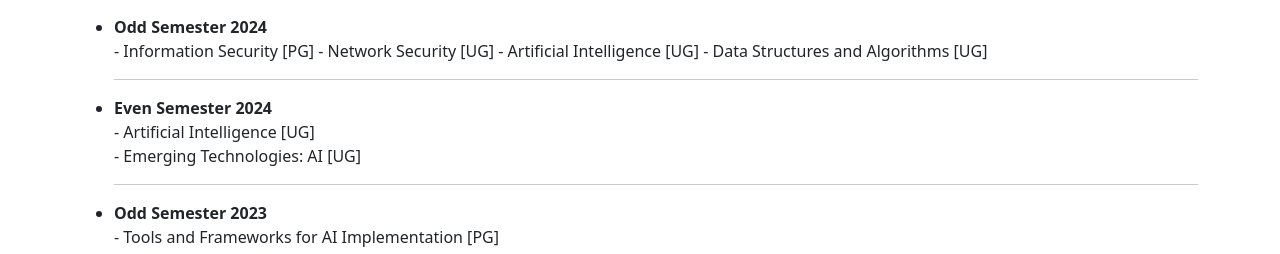
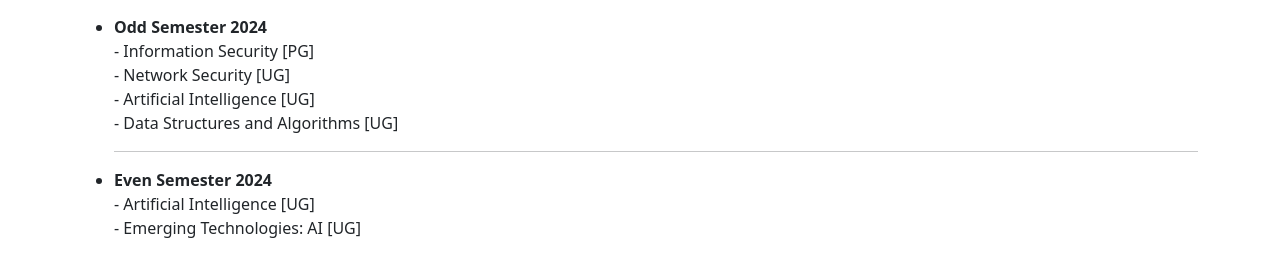
Before and after one commit to dr-kk/-, a plain HTML site: page teach.html in a window 1280 px wide. Shown: the part 373-627 px from the top of the page. Drawn offline with nearby package versions, Linux system fonts and the light colour scheme.

Commit message:
Update teach.html

```diff
--- a/teach.html
+++ b/teach.html
@@ -96,9 +96,9 @@
     <h2><span style="font-weight: bold; color:#2a5033">Military College of Telecommunication Engineering</span></h2>     <hr>
     <ul>
 	<li> <b>Odd Semester 2024 </b> <br>
-		- Information Security [PG]
-		- Network Security  [UG]
-		- Artificial Intelligence [UG]
+		- Information Security [PG] <br>
+		- Network Security  [UG] <br>
+		- Artificial Intelligence [UG] <br>
 		- Data Structures and Algorithms [UG]
 	       </li>    <hr>
       <li> <b>Even Semester 2024 </b> <br>
```
